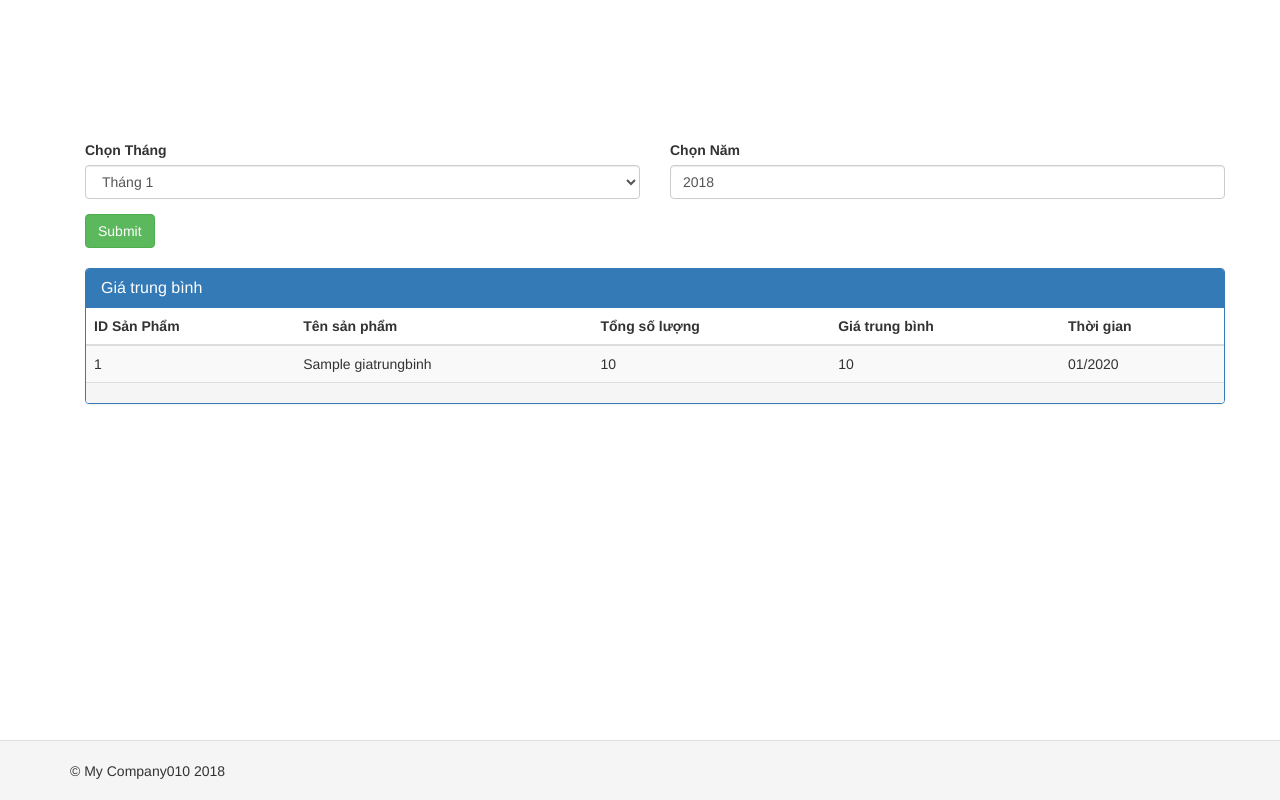
After one commit to trongseo/quanlykho, a Yii app: template views/avg/monthavg.php in a window 1280 px wide. The commit adds this page. Run offline with PHP 8.4 and a stand-in for Yii, Linux system fonts and the light colour scheme; the template is opened without the code that fills it: most values are stand-ins (such as "Sample title", 1, 10 or a date in 2020); data that the repository does not hold is empty; some libraries are stand-ins or nearby versions.

Commit message:
avg and bill

```diff
--- /dev/null
+++ b/views/avg/monthavg.php
@@ -0,0 +1,135 @@
+<?php
+/**
+ * Created by PhpStorm.
+ * User: sba010
+ * Date: 4/19/2018
+ * Time: 10:37 AM
+ */
+
+
+use yii\helpers\Html;
+use yii\widgets\ActiveForm;
+
+$this->title = Yii::t('app', 'Backup View');
+$this->params['breadcrumbs'][] = ['label' => Yii::t('app', 'monthavg'), 'url' => ['monthavg']];
+$this->params['breadcrumbs'][] = $this->title;
+?>
+
+<div class="wrap">
+    <div class="container">
+        <div class="monthavg-form">
+
+            <form action="/index.php?r=avg%2Fmonthavg" method="post">
+                <input type="hidden" name="_csrf" value="<?= Yii::$app->request->getCsrfToken() ?>"/>
+
+
+                <div class="row">
+                    <div class="col-sm-6">
+                        <div class="form-group field-avg-productname">
+                            <label class="control-label" for="avg-month">Chọn Tháng</label>
+                            <select id="month_avg" name="month_avg" class="form-control">
+                                <option value="01">Tháng 1</option>
+                                <option value="02">Tháng 2</option>
+                                <option value="03">Tháng 3</option>
+                                <option value="04">Tháng 4</option>
+                                <option value="05">Tháng 5</option>
+                                <option value="06">Tháng 6</option>
+                                <option value="07">Tháng 7</option>
+                                <option value="08">Tháng 8</option>
+                                <option value="09">Tháng 9</option>
+                                <option value="10">Tháng 10</option>
+                                <option value="11">Tháng 11</option>
+                                <option value="12">Tháng 12</option>
+                            </select>
+                            <div class="help-block"></div>
+                        </div>
+                    </div>
+                    <div class="col-sm-6">
+                        <div class="form-group field-bill-date required">
+                            <label class="control-label" for="year_avg">Chọn Năm</label>
+                            <input type="number" class="form-control" id="year_avg" name="year_avg" min="1900"
+                                   max="2099"
+                                   step="1" value="2018"/>
+                            <div class="help-block"></div>
+                        </div>
+                    </div>
+                </div>
+
+
+                <input class="btn btn-success" type="submit">
+                <br><br>
+
+            </form>
+        </div>
+
+
+        <div class="product-index">
+
+
+            <div id="w0" class="grid-view hide-resize" data-krajee-grid="kvGridInit_0517ffd5">
+                <div class="panel panel-primary">
+                    <div class="panel-heading">
+                        <h3 class="panel-title">
+                            Giá trung bình
+                        </h3>
+                        <div class="clearfix"></div>
+                    </div>
+                    <div id="w0-container" class="table-responsive kv-grid-container">
+                        <table class="kv-grid-table table table-striped kv-table-wrap ">
+                            <thead>
+                            <tr>
+                                <th data-col-seq="0">ID Sản Phẩm</th>
+                                <th data-col-seq="1">Tên sản phẩm</th>
+                                <th data-col-seq="2">Tổng số lượng</th>
+                                <th data-col-seq="3">Giá trung bình</th>
+                                <th data-col-seq="4">Thời gian</th>
+                            </tr>
+
+                            </thead>
+                            <tbody>
+
+                            <?php
+
+                            foreach ($giatrungbinh as $myitem) {
+                                ?>
+
+                                <tr data-key="1">
+                                    <td style="text-align: left"
+                                        data-col-seq="0"><?php echo($myitem['productid']); ?></td>
+                                    <td style="text-align: left"
+                                        data-col-seq="1"><?php echo($myitem['productname']); ?></td>
+                                    <td style="text-align: left"
+                                        data-col-seq="2"><?php echo($myitem['quantity']); ?></td>
+                                    <td style="text-align: left" data-col-seq="3"><?php echo($myitem['price']); ?></td>
+                                    <td style="text-align: left" data-col-seq="4">
+                                        <?php
+                                        $date = date_create($myitem['timeavg']);
+                                        echo date_format($date, "m/Y") ?>
+
+                                    </td>
+                                </tr>
+                                <?php
+                            }
+                            ?>
+                            </tbody>
+                        </table>
+                    </div>
+                    <div class="kv-panel-after"></div>
+                    <div class="panel-footer">
+                        <div class="kv-panel-pager">
+                        </div>
+                        <div class="clearfix"></div>
+                    </div>
+                </div>
+            </div>
+        </div>
+    </div>
+</div>
+
+</div>
+
+<script src="/assets/d70fefba/jquery.js"></script>
+<script src="/assets/41dee904/yii.js"></script>
+<script src="/assets/41dee904/yii.validation.js"></script>
+<script src="/assets/41dee904/yii.activeForm.js"></script>
+<script src="/assets/bc28ee4d/js/bootstrap.js"></script>
--- a/views/layouts/main.php
+++ b/views/layouts/main.php
@@ -40,6 +40,7 @@ echo Nav::widget([
         ['label' => Yii::t('app','Delivery'), 'url' => ['/delivery/index']],
         ['label' => Yii::t('app','Collection'), 'url' => ['/collection/index']],
         ['label' => Yii::t('app', 'Bill'), 'url' => ['/bill/index']],
+        ['label' => Yii::t('app', 'Avg'), 'url' => ['/avg/index']],
         ['label' => Yii::t('app', 'Stockin'), 'url' => ['/stockin/index']],
         ['label' => Yii::t('app', 'Product'), 'url' => ['/product/index']],
         ['label' => Yii::t('app', 'Account'), 'url' => ['/account/index']],
```
Also changed, not shown: controllers/AvgController.php (added, +123 -0 lines), views/avg/index.php (added, +136 -0 lines), views/bill/_search.php (deleted, +0 -7 lines), views/bill/create.php (+14 -18 lines), views/bill/index.php (+21 -15 lines), views/bill/search.php (added, +22 -0 lines).
